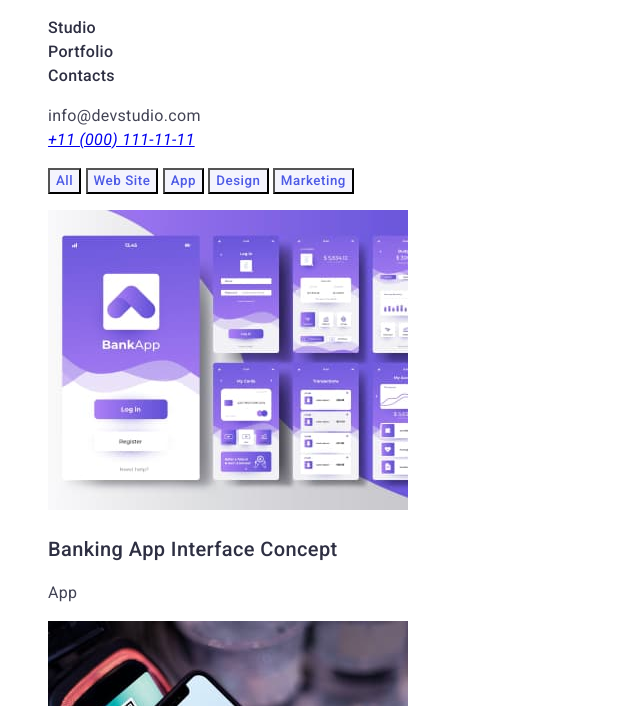
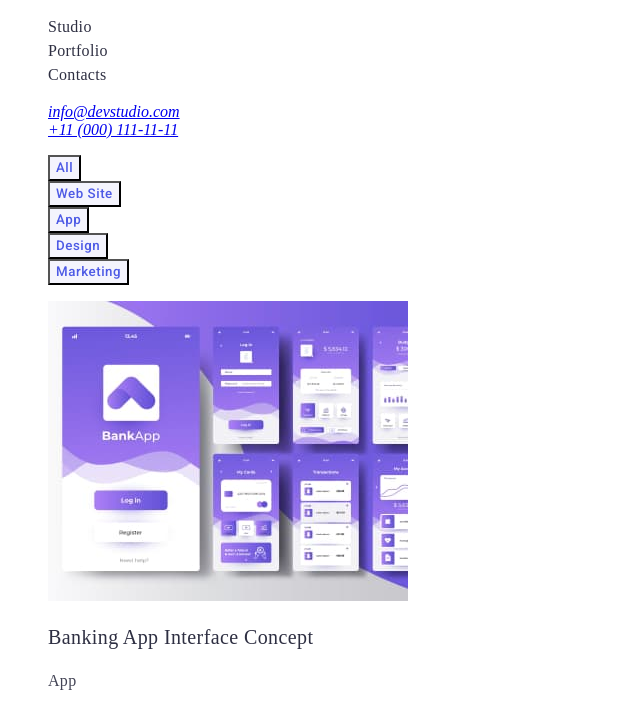
Before and after one commit to DariaPorubova1905/goit-markup-hw-02., a plain HTML site: page portfolio.html in a window 1280 px wide. Shown: the part 33-739 px from the top of the page, without its empty margins (0-640 px from the left). Drawn offline with Linux system fonts and the light colour scheme.

Commit message:
Add files via upload

```diff
--- a/portfolio.html
+++ b/portfolio.html
@@ -10,20 +10,20 @@
 <link href="https://fonts.googleapis.com/css2?family=Raleway:ital,wght@0,100;0,200;0,300;0,400;0,500;0,600;0,700;0,800;0,900;1,100;1,200;1,300;1,400;1,500;1,600;1,700;1,800;1,900&family=Roboto:ital,wght@0,100;0,300;0,400;0,500;0,700;0,900;1,100;1,300;1,400;1,500;1,700;1,900&display=swap" rel="stylesheet">
     <title>Portfolio</title>
 </head>
-<body class="body">
+<body >
     <header class="header">
         <nav>
             <a href="./index.html" class="logo"><span class="logo-web">Web</span><span class="logo-studio-one">Studio</span></a>
-            <ul class="nav-list">
-                <li><a href="index.html" class="studio">Studio</a></li>
-                <li><a href="portfolio.html" class="portfolio">Portfolio</a></li>
-                <li><a href="" class="contacts">Contacts</a></li>
+            <ul class="nav">
+                <li><a href="index.html" class="nav-list">Studio</a></li>
+                <li><a href="portfolio.html" class="nav-list">Portfolio</a></li>
+                <li><a href="" class="nav-list">Contacts</a></li>
             </ul>
         </nav>
         <address class="adress list">
             <ul>
-                <li><a href="mailto:info@devstudio.com" class="email">info@devstudio.com</a></li>
-                <li><a href="tel:+110001111111" class="phone-number">+11 (000) 111-11-11</a></li>
+                <li><a href="mailto:info@devstudio.com" class="contact-list">info@devstudio.com</a></li>
+                <li><a href="tel:+110001111111" class="contact-list">+11 (000) 111-11-11</a></li>
             </ul>
         </address>
     </header>
@@ -31,14 +31,12 @@
         <section class="section-one">
             <h1 hidden></h1>
             <ul>
-                <button type="button" class="button">All</button>
-                <button type="button" class="button">Web Site</button>
-                <button type="button" class="button">App</button>
-                <button type="button" class="button">Design</button>
-                <button type="button" class="button">Marketing</button>
+                <li><button type="button" class="button">All</button></li>
+                <li><button type="button" class="button">Web Site</button></li>
+                <li><button type="button" class="button">App</button></li>
+                <li><button type="button" class="button">Design</button></li>
+                <li><button type="button" class="button">Marketing</button></li>
             </ul>
-        </section>
-        <section class="section-two">
             <h2 hidden></h2>
             <ul class="examples">
                 <li>
```
Also changed, not shown: index.html (+8 -8 lines).
